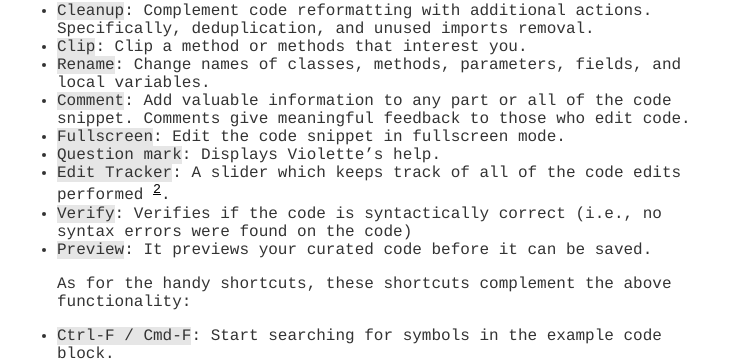
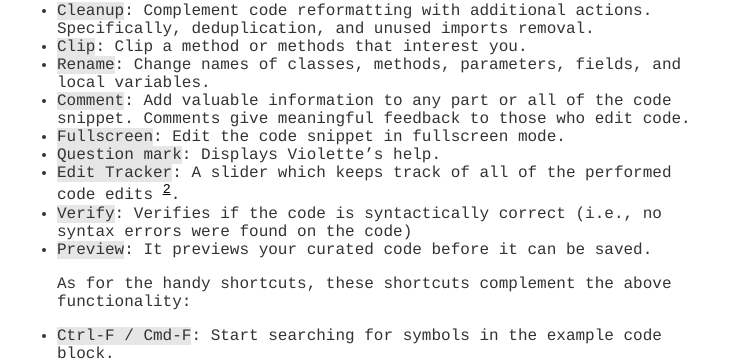
Before and after one commit to hsanchez/hsanchez.github.io, a Jekyll site: the page built from posts/thesiswork/tools/_posts/2014-07-22-violette.md, in a window 1280 px wide and 900 px high, scrolled down 1889 px. Shown: the part 96-457 px from the top of the window, without its empty margins (253-993 px from the left). Built offline with Jekyll 4.4.1, drawn with Linux system fonts in a browser that asks for light colours; Markdown is read by kramdown in place of the engine named in the settings.

Commit message:
fixed typo

```diff
--- a/posts/thesiswork/tools/_posts/2014-07-22-violette.md
+++ b/posts/thesiswork/tools/_posts/2014-07-22-violette.md
@@ -42,7 +42,7 @@ Here is an additional information for each component:
 * `Comment`: Add valuable information to any part or all of the code snippet. Comments give meaningful feedback to those who edit code.
 * `Fullscreen`: Edit the code snippet in fullscreen mode.
 * `Question mark`: Displays Violette's help.
-* `Edit Tracker`: A slider which keeps track of all of the code edits performed [^2].
+* `Edit Tracker`: A slider which keeps track of all of the performed code edits [^2].
 * `Verify`: Verifies if the code is syntactically correct (i.e., no syntax errors were found on the code)
 * `Preview`: It previews your curated code before it can be saved.
 
```
